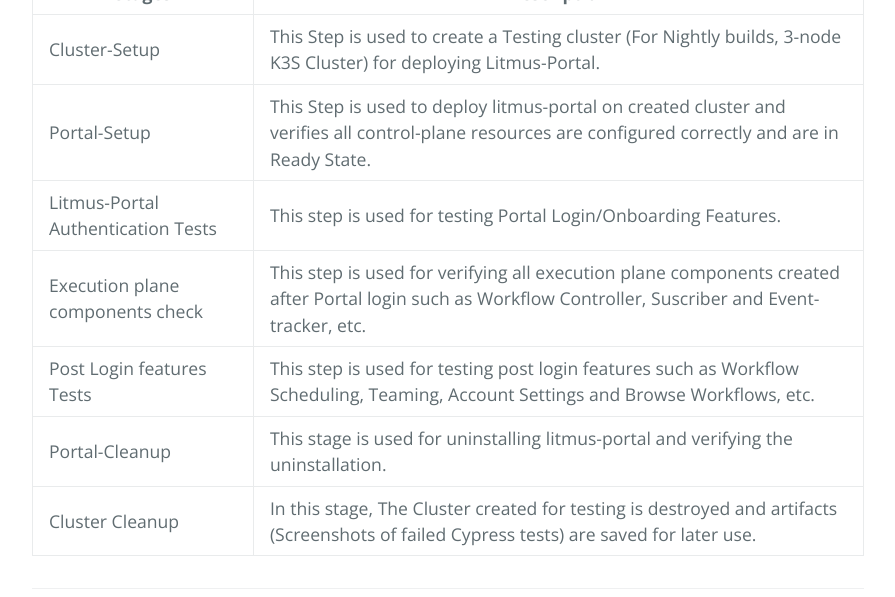
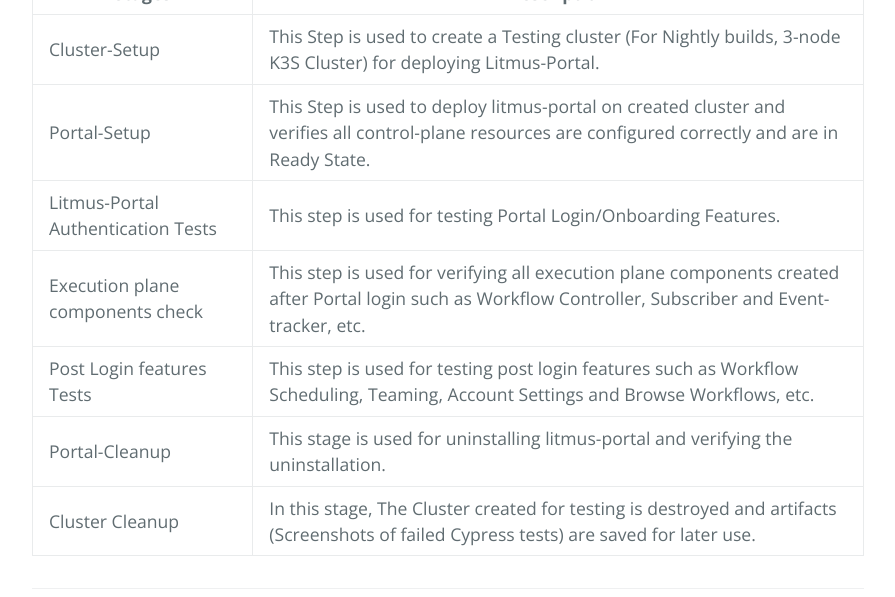
Before and after one commit to Jonsy13/Pipeline-Updates-Test, a Jekyll site: the page built from index.md, in a window 1280 px wide and 900 px high, scrolled down 3192 px, cut to the strip 0-597 px from the top of the window. Shown: the whole strip, without its empty margins (192-1087 px from the left). Built offline with Jekyll 4.4.1, drawn with Linux system fonts in a browser that asks for light colours; Markdown is read by kramdown in place of the engine named in the settings; part of the change alters nothing that is shown; some of the changed text lies outside the part shown.

Commit message:
Made some minor changes
Signed-off-by: Jonsy13 <vedant.shrotria@chaosnative.com>

```diff
--- a/index.md
+++ b/index.md
@@ -9,11 +9,11 @@ filename: index
 LitmusChaos is a toolset to do [cloud-native chaos engineering](https://dev.to/umamukkara/chaos-engineering-for-cloud-native-systems-2fjn). It takes a cloud-native approach to create, manage and monitor chaos. Chaos is orchestrated using the Kubernetes Custom Resource Definitions (CRDs) which are called ChaosEngine, ChaosExperiment and ChaosResult. For a higher performance we need these components to work accurately according to our hypothesis between every upgrade and updates which brings the need of <b>LitmusChaos E2E</b>.<br>
 The Litmus E2E is broadly divided in three categories Generic, OpenEBS. LitmusPortal managed by respective branch in litmus-e2e repository.
 
-## **Branch Details**
+## **Pipeline Details**
 
 <table>
   <tr>
-    <th>Branch</th>
+    <th>Pipeline</th>
     <th>Description</th>
   </tr>
   <tr>
@@ -144,7 +144,7 @@ It contains litmus-portal BDD tests using Cypress and Bash Scripts. Currently, i
   </tr>
   <tr>
     <td>Execution plane components check</td>
-    <td>This step is used for verifying all execution plane components created after Portal login such as Workflow Controller, Suscriber and Event-tracker, etc.</td>
+    <td>This step is used for verifying all execution plane components created after Portal login such as Workflow Controller, Subscriber and Event-tracker, etc.</td>
   </tr>
   <tr>
     <td>Post Login features Tests</td>
```
Also changed, not shown: README.md.
